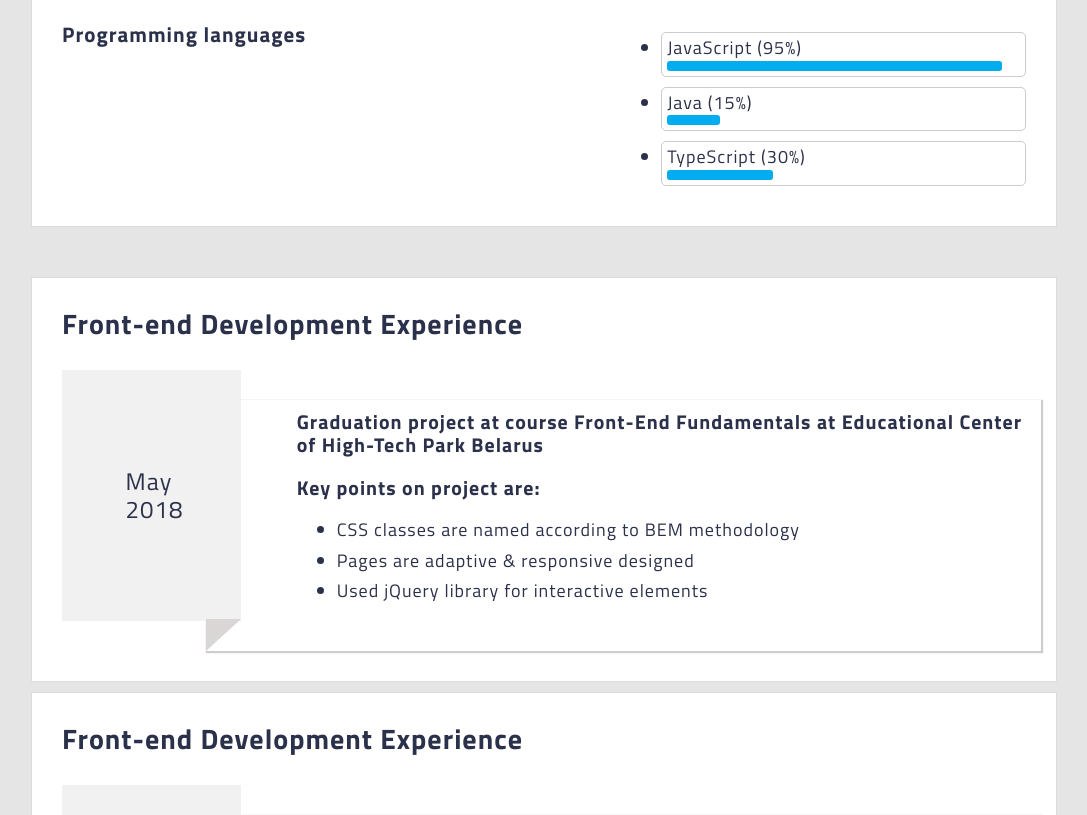
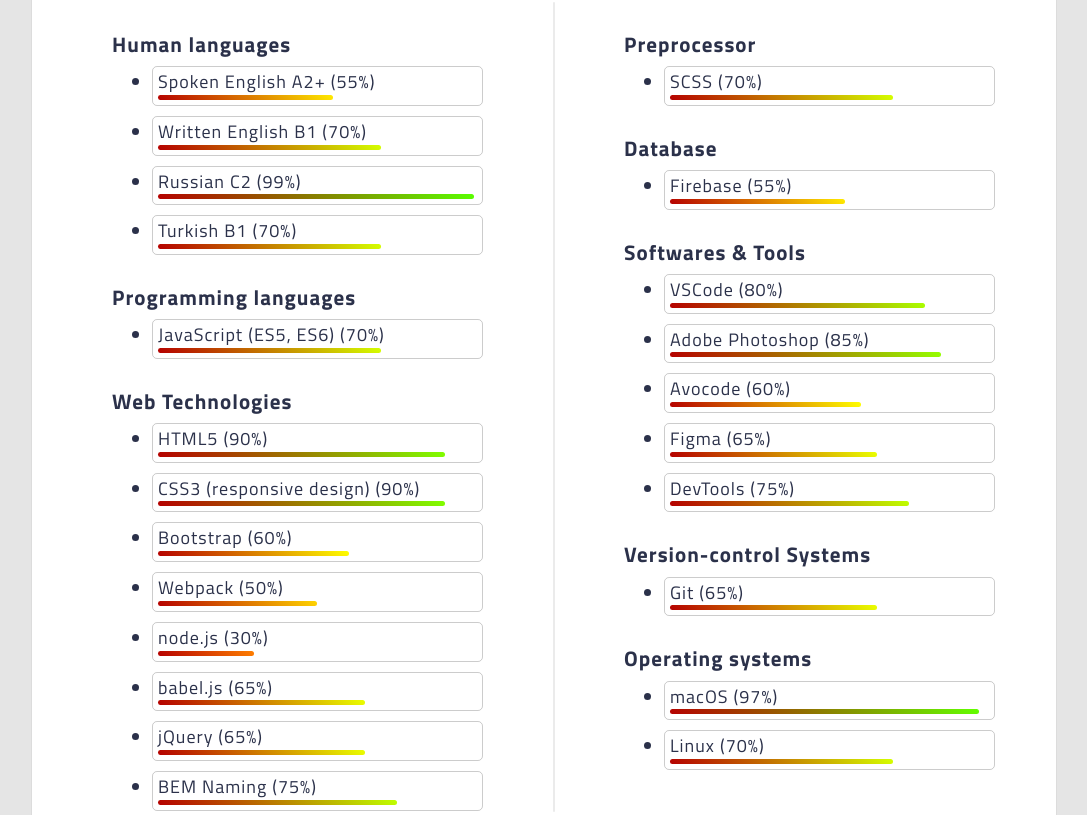
Before and after one commit to muratx10/rsschool-2019Q1-cv, a plain HTML site: page index.html in a window 1280 px wide. Shown: the part 946-1761 px from the top of the page, without its empty margins (96-1183 px from the left). Drawn offline with Linux system fonts and the light colour scheme; files whose address does not match are found by name.

Commit message:
feat: add skills

```diff
--- a/index.html
+++ b/index.html
@@ -82,18 +82,93 @@
         </div>
 
         <div class="techSkills">
-            <div class="item">
-                <h3>Programming languages</h3>
-                <div class="list">
-                    <ul>
-                        <li data-level = '95'>JavaScript <span></span><span class="progress"></span></li>
-                        <li data-level = '15'>Java <span></span><span class="progress"></span></li>
-                        <li data-level = '30'>TypeScript <span></span><span class="progress"></span></li>
-                    </ul>
+            <div class="column">
+                <div class="item">
+                    <h3>Human languages</h3>
+                    <div class="list">
+                        <ul>
+                            <li data-level='55'>Spoken English A2+ <span></span><span class="progress"></span></li>
+                            <li data-level='70'>Written English B1 <span></span><span class="progress"></span></li>
+                            <li data-level='99'>Russian C2 <span></span><span class="progress"></span></li>
+                            <li data-level='70'>Turkish B1 <span></span><span class="progress"></span></li>
+
+                        </ul>
+                    </div>
+                </div>
+                <div class="item">
+                    <h3>Programming languages</h3>
+                    <div class="list">
+                        <ul>
+                            <li data-level='70'>JavaScript (ES5, ES6) <span></span><span class="progress"></span></li>
+                        </ul>
+                    </div>
+                </div>
+                <div class="item">
+                    <h3>Web Technologies</h3>
+                    <div class="list">
+                        <ul>
+                            <li data-level='90'>HTML5 <span></span><span class="progress"></span></li>
+                            <li data-level='90'>CSS3 (responsive design) <span></span><span class="progress"></span>
+                            </li>
+                            <li data-level='60'>Bootstrap <span></span><span class="progress"></span></li>
+                            <li data-level='50'>Webpack <span></span><span class="progress"></span></li>
+                            <li data-level='30'>node.js <span></span><span class="progress"></span></li>
+                            <li data-level='65'>babel.js <span></span><span class="progress"></span></li>
+                            <li data-level='65'>jQuery <span></span><span class="progress"></span></li>
+                            <li data-level='75'>BEM Naming <span></span><span class="progress"></span></li>
+                        </ul>
+                    </div>
+                </div>
+
+            </div>
+            <div class="column">
+                <div class="item">
+                    <h3>Preprocessor</h3>
+                    <div class="list">
+                        <ul>
+                            <li data-level='70'>SCSS <span></span><span class="progress"></span></li>
+                        </ul>
+                    </div>
+                </div>
+                <div class="item">
+                    <h3>Database</h3>
+                    <div class="list">
+                        <ul>
+                            <li data-level='55'>Firebase <span></span><span class="progress"></span></li>
+                        </ul>
+                    </div>
+                </div>
+                <div class="item">
+                    <h3>Softwares & Tools</h3>
+                    <div class="list">
+                        <ul>
+                            <li data-level='80'>VSCode <span></span><span class="progress"></span></li>
+                            <li data-level='85'>Adobe Photoshop <span></span><span class="progress"></span></li>
+                            <li data-level='60'>Avocode <span></span><span class="progress"></span></li>
+                            <li data-level='65'>Figma <span></span><span class="progress"></span></li>
+                            <li data-level='75'>DevTools <span></span><span class="progress"></span></li>
+                        </ul>
+                    </div>
+                </div>
+                <div class="item">
+                    <h3>Version-control Systems</h3>
+                    <div class="list">
+                        <ul>
+                            <li data-level='65'>Git <span></span><span class="progress"></span></li>
+                        </ul>
+                    </div>
+                </div>
+                <div class="item">
+                    <h3>Operating systems</h3>
+                    <div class="list">
+                        <ul>
+                            <li data-level='97'>macOS <span></span><span class="progress"></span></li>
+                            <li data-level='70'>Linux <span></span><span class="progress"></span></li>
+                        </ul>
+                    </div>
                 </div>
             </div>
         </div>
-
         <div class="experience-section" id="Experience">
             <div class="inner-wrap">
                 <h3>Front-end Development Experience </h3>
--- a/script.js
+++ b/script.js
@@ -6,7 +6,8 @@
 
 window.onload = preload;
 
-const mainInfo = document.querySelector('.main-info'),
+const main = document.querySelector('main'),
+    mainInfo = document.querySelector('.main-info'),
     profilePhoto = document.querySelector('.profile-photo'),
     header = document.querySelector('.header-wrap'),
     summarySection = document.querySelector('.about-section'),
@@ -15,7 +16,8 @@
     emptyCap = document.querySelector('.empty-cap'),
     h1 = document.querySelector('.main-info h1'),
     h2 = document.querySelector('.main-info h2'),
-    icons = Array.from(document.querySelectorAll('.socialmedia span'));
+    icons = Array.from(document.querySelectorAll('.socialmedia span')),
+    techSkills = document.querySelector('.techSkills');
 
 const title = '{ Junior Front-End Developer }'.split('');
 const lastName = 'Shirmurad AKMAMEDAU'.split('');
@@ -46,11 +48,38 @@
     }
 }, 50);
 
-window.addEventListener('scroll', function (e) {
+//This block is animating skills level with text and progress line
+const itemsLevel = Array.from(document.querySelectorAll('.item .list li'));
+const progressLine = Array.from(document.querySelectorAll('.progress'));
+const animateSkills = () => {
+    for (let i = 0; i < itemsLevel.length; i++) {
+        let level = parseInt(itemsLevel[i].dataset.level);
+        let outputNum = 0;
+        setInterval(() => {
+            let span = itemsLevel[i].firstElementChild;
+            span.textContent = `(${outputNum}%)`;
+            progressLine[i].style.width = `${outputNum}%`;
+            progressLine[i].style.background = `linear-gradient(45deg, rgba(181,0,0,1) 0%, hsla(${outputNum}, 100%, 50%, 1) 100%, rgba(34,255,25,1) 120%)`;
+            if (outputNum === level) {
+                clearInterval();
+            } else {
+                outputNum++;
+            }
+        }, 20);
+    };
+}
+
+let animateFlag = true;
+
+window.addEventListener('scroll', e => {
     let coordsMain = mainInfo.getBoundingClientRect().top,
         coordsHeader = header.getBoundingClientRect().top,
         heightMainInfo = mainInfo.getBoundingClientRect().height;
 
+    if ((techSkills.getBoundingClientRect().top + 350 < window.innerHeight) && animateFlag) {
+        animateFlag = false;
+        animateSkills();
+    };
     if (coordsMain < -(heightMainInfo)) {
         mainInfo.classList.add('scroll');
         profilePhoto.classList.add('hide');
@@ -72,34 +101,3 @@
         }
     }
 });
-
-mainInfo.addEventListener('mouseover', (e) => {
-    const el = Array.from(e.target.classList).includes('icon-download');
-    if (el) {
-        tooltip.style.opacity = '1';
-        downloadBtn.style.animation = 'none';
-        downloadBtn.classList.add('text-pop-up-top');
-    } else {
-        tooltip.style.opacity = '0';
-        downloadBtn.style.animation = 'download infinite 1s cubic-bezier(0.86, 0, 0.07, 1)';
-        downloadBtn.classList.remove('text-pop-up-top');
-    }
-});
-
-
-const itemsLevel = Array.from(document.querySelectorAll('.item .list li'));
-const progressLine = Array.from(document.querySelectorAll('.progress'));
-for (let i = 0; i < itemsLevel.length; i++) {
-    let level = parseInt(itemsLevel[i].dataset.level);
-    let outputNum = 0;
-    const timer3 = setInterval(() => {
-        let span = itemsLevel[i].firstElementChild;
-        span.textContent = `(${outputNum}%)`;
-        progressLine[i].style.width = `${outputNum}%`;
-        if (outputNum === level) {
-            clearInterval(timer3);
-        } else {
-            outputNum++;
-        }
-    }, 20);
-};
--- a/styles/styles.scss
+++ b/styles/styles.scss
@@ -4,7 +4,8 @@
     margin: 0;
 }
 
-$font: 'Titillium Web', sans-serif;
+$font: 'Titillium Web',
+sans-serif;
 $fontSizeHeader: 24px;
 $fontSizeHeaderMobile: 22px;
 $fontSizeTooltip: 12px;
@@ -43,7 +44,6 @@
     position: absolute;
     top: 0;
     z-index: -99;
-
 }
 
 .header-wrap {
@@ -90,6 +90,7 @@
     flex-direction: row;
     animation: gradientAnimate 15s ease infinite, dropDown 1s ease;
     height: 50px;
+
     @media screen and (max-width: 768px) {
         height: 40px;
     }
@@ -143,7 +144,6 @@
     @media screen and (max-width:768px) {
         width: 60px;
         height: 60px;
-
     }
 }
 
@@ -158,7 +158,6 @@
     text-align: center;
     display: flex;
     justify-content: space-between;
-    /* border: 1px black solid; */
     padding: 0;
 }
 
@@ -359,43 +358,63 @@
 .techSkills {
     @extend .about-section;
     margin: 10px auto;
+
+    .column {
+        width: 100%;
+        margin: 10px 50px;
+        height: 810px;
+        position: relative;
+
+        @media screen and (max-width: 768px) {
+            height: 100%;
+            margin: 0;
+        }
+
+        &:nth-child(2):before {
+            content: '';
+            display: block;
+            height: 100%;
+            width: 2px;
+            border-radius: 1px;
+            background: rgba($color: #000, $alpha: 0.08);
+            position: absolute;
+            top: 0;
+            left: -10%;
+        }
+    }
+
     .item {
         width: 100%;
         margin: 30px;
-        display: flex;
-        justify-content: space-between;
+
         .list {
-            width: 42%;
+            width: 90%;
+
             li {
                 margin: 10px 0;
                 padding: 5px;
                 border-radius: 5px;
                 border: thin solid rgba($color: #000, $alpha: 0.2);
                 position: relative;
+                transition: $transition;
+                -webkit-user-select: none;
+                -moz-user-select: none;
+                -ms-user-select: none;
+                user-select: none;
+
+                &:hover {
+                    @extend .raised;
+                }
 
                 .progress {
-                    height: 10px;
+                    height: 5px;
                     border-radius: 3px;
                     margin-top: 2px;
                     display: block;
-                    background: #02acef;
                     position: relative;
                     top: 0;
                     left: 0;
                 }
-
-                // &:after {
-                //     content: '';
-                //     height: 10px;
-                //     border-radius: 3px;
-                //     margin-top: 2px;
-                //     display: block;
-                //     width: 100%;
-                //     background: #02acef;
-                //     position: relative;
-                //     top: 0;
-                //     left: 0;
-                // }
             }
         }
     }
@@ -513,18 +532,22 @@
     @media screen and (max-width:480px) {
         width: initial;
         padding: 15px;
+
         br {
             display: none;
         }
+
         h3 {
             font-size: $fontSizeHeaderMobile;
         }
+
         .period {
             width: initial;
             font-size: $fontSizePrimaryMobile;
         }
 
-        h5, ul {
+        h5,
+        ul {
             font-size: $fontSizePrimaryMobile;
         }
 
```
Also changed, not shown: styles/styles.css, 1 other file.
